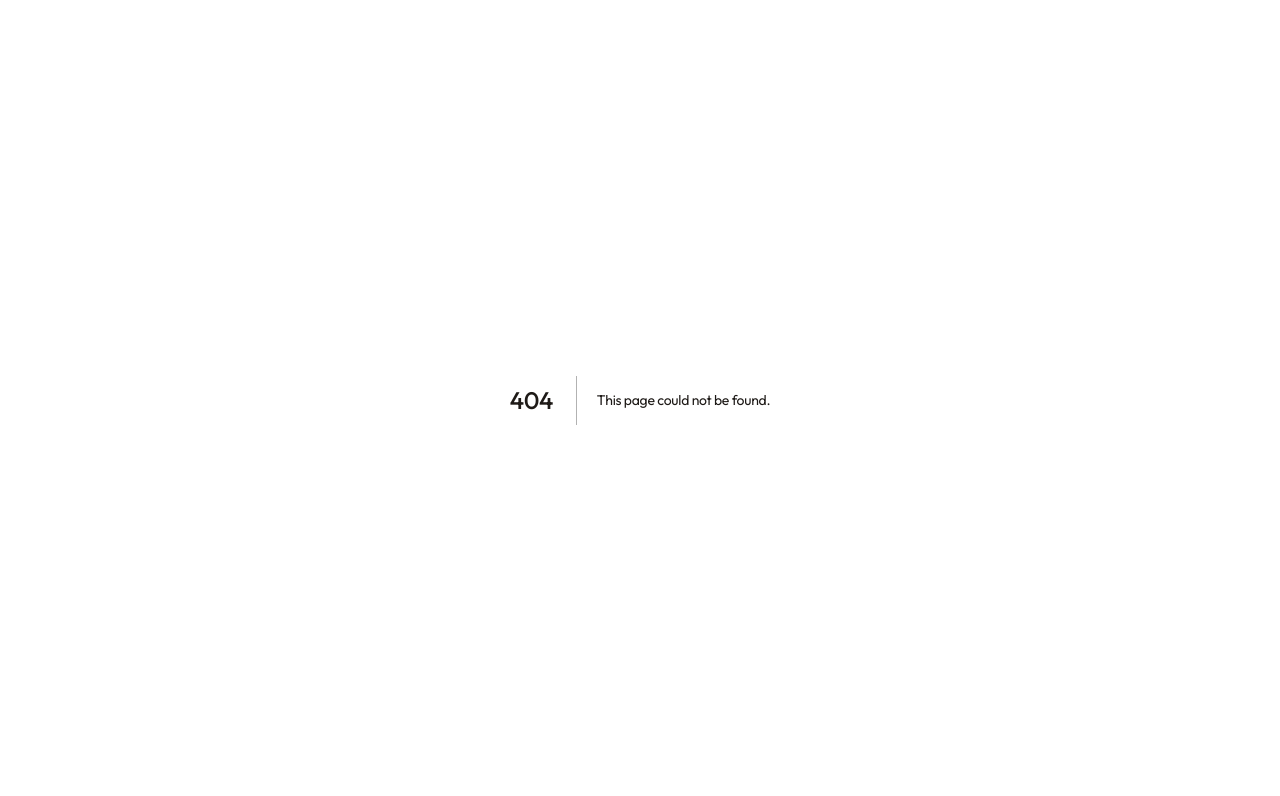
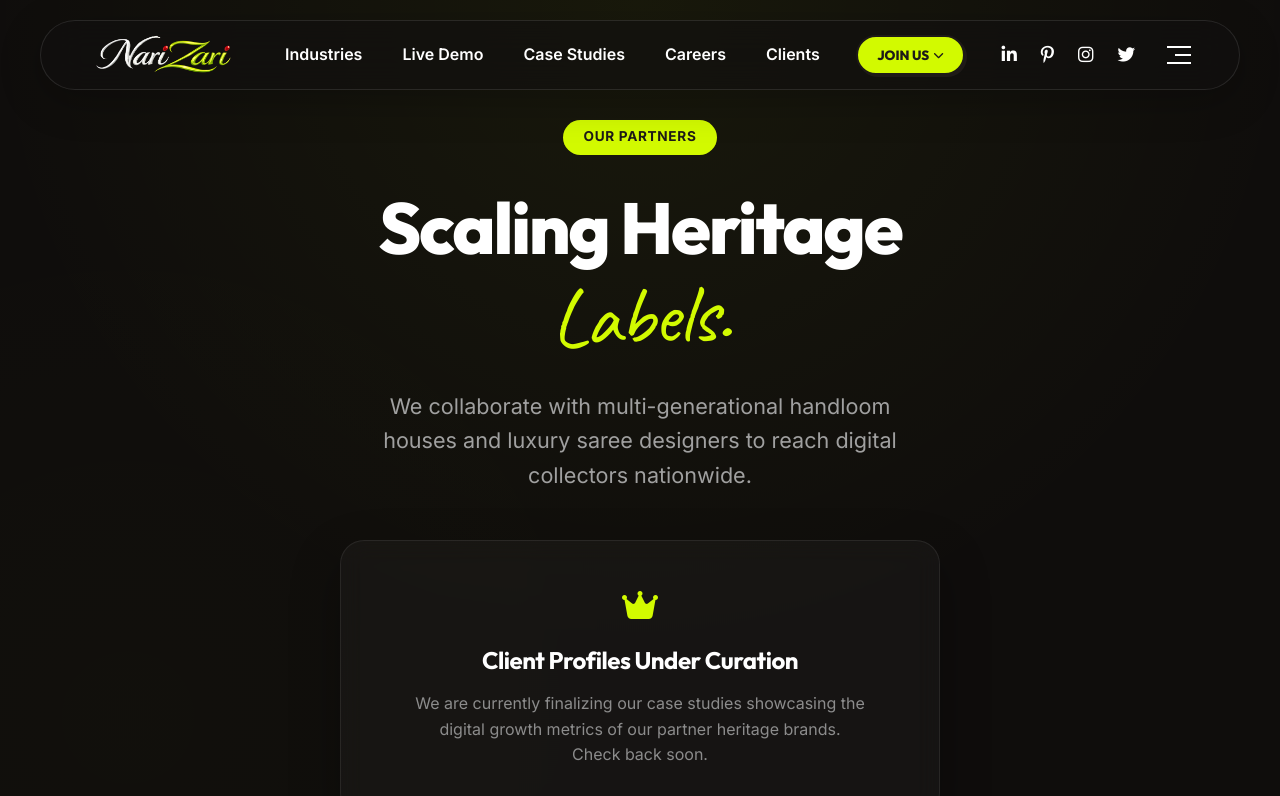
Before and after one commit to nihalkumar5/narizari_new, a Next.js app: page /clients in a window 1280 px wide. Before the commit this address had no page. Shown: the top 796 px of the page. Built offline with nearby package versions, Linux system fonts and the light colour scheme; a web font is replaced by a local one.

Commit message:
feat: add clients navigation, connect us cta and refine contact page copywriting with styling

```diff
--- /dev/null
+++ b/src/app/clients/layout.js
@@ -0,0 +1,8 @@
+export const metadata = {
+  title: "Our Clients",
+  description: "NariZari scales premium heritage brands and Varanasi saree labels nationwide.",
+};
+
+export default function ClientsLayout({ children }) {
+  return <>{children}</>;
+}
--- /dev/null
+++ b/src/app/clients/page.js
@@ -0,0 +1,120 @@
+"use client";
+
+import Navbar from '@/components/Navbar';
+import Footer from '@/components/Footer';
+
+export default function ClientsPage() {
+  return (
+    <>
+      <Navbar />
+      <main style={{
+        backgroundColor: '#0f0d0c',
+        backgroundImage: 'radial-gradient(circle at 50% 0%, rgba(210, 250, 0, 0.05), transparent 60%), radial-gradient(circle at 10% 80%, rgba(210, 250, 0, 0.01), transparent 40%)',
+        color: '#FFFFFF',
+        minHeight: '100vh',
+        paddingTop: '120px',
+        paddingBottom: '80px',
+        display: 'flex',
+        flexDirection: 'column',
+        justifyContent: 'space-between',
+        fontFamily: 'var(--font-body)'
+      }}>
+        <div style={{
+          maxWidth: '800px',
+          margin: '0 auto',
+          padding: '0 2rem',
+          textAlign: 'center',
+          flexGrow: 1,
+          display: 'flex',
+          flexDirection: 'column',
+          justifyContent: 'center',
+          alignItems: 'center'
+        }}>
+          <span className="section-subtitle" style={{
+            color: 'var(--color-navy)',
+            background: 'var(--color-accent)',
+            padding: '0.4rem 1.25rem',
+            borderRadius: '100px',
+            display: 'inline-block',
+            fontWeight: '700',
+            marginBottom: '2rem',
+            fontSize: '0.85rem',
+            textTransform: 'uppercase',
+            letterSpacing: '0.05em'
+          }}>
+            Our Partners
+          </span>
+
+          <h1 style={{
+            fontSize: 'clamp(2.5rem, 6vw, 4.5rem)',
+            fontWeight: '800',
+            lineHeight: '1.15',
+            color: '#FFFFFF',
+            marginBottom: '1.5rem',
+            letterSpacing: '-0.03em'
+          }}>
+            Scaling Heritage <br/>
+            <span style={{
+              fontFamily: 'var(--font-caveat), cursive',
+              color: 'var(--color-accent)',
+              fontSize: '1.15em',
+              fontWeight: '400',
+              display: 'inline-block',
+              transform: 'rotate(-2deg)'
+            }}>
+              Labels.
+            </span>
+          </h1>
+
+          <p style={{
+            fontSize: 'clamp(1.1rem, 2.5vw, 1.35rem)',
+            color: '#a0a0a0',
+            lineHeight: '1.6',
+            maxWidth: '600px',
+            margin: '0 auto 3rem auto',
+            fontWeight: '400'
+          }}>
+            We collaborate with multi-generational handloom houses and luxury saree designers to reach digital collectors nationwide.
+          </p>
+
+          <div className="glass-card" style={{
+            background: 'rgba(255, 255, 255, 0.03)',
+            border: '1px solid rgba(255, 255, 255, 0.08)',
+            backdropFilter: 'blur(12px)',
+            borderRadius: '24px',
+            padding: '3rem 2rem',
+            width: '100%',
+            maxWidth: '650px',
+            textAlign: 'center',
+            boxShadow: '0 20px 50px rgba(0, 0, 0, 0.3)'
+          }}>
+            <i className="fas fa-crown" style={{
+              fontSize: '2rem',
+              color: 'var(--color-accent)',
+              marginBottom: '1.5rem',
+              display: 'block'
+            }}></i>
+            <h3 style={{
+              color: '#FFFFFF',
+              marginBottom: '1rem',
+              fontSize: '1.5rem',
+              fontWeight: '700'
+            }}>
+              Client Profiles Under Curation
+            </h3>
+            <p style={{
+              color: '#8c8c8c',
+              fontSize: '1rem',
+              lineHeight: '1.6',
+              margin: '0 auto',
+              maxWidth: '450px'
+            }}>
+              We are currently finalizing our case studies showcasing the digital growth metrics of our partner heritage brands. Check back soon.
+            </p>
+          </div>
+        </div>
+      </main>
+      <Footer />
+    </>
+  );
+}
--- a/src/app/globals.css
+++ b/src/app/globals.css
@@ -1721,6 +1721,52 @@
     display: flex;
     align-items: center;
     gap: 1.25rem;
+  }
+
+  .btn-primary-cta {
+    background-color: var(--color-navy);
+    color: #D6F500;
+    border: 2px solid var(--color-navy);
+    font-weight: 600;
+    padding: 0.8rem 2rem;
+    font-size: 1rem;
+    border-radius: 8px;
+    transition: all 0.3s cubic-bezier(0.25, 0.8, 0.25, 1);
+    text-decoration: none;
+    display: inline-flex;
+    align-items: center;
+    justify-content: center;
+  }
+
+  .btn-primary-cta:hover {
+    background-color: #D2FA00; /* var(--color-accent) */
+    color: var(--color-navy);
+    border-color: #D2FA00;
+    transform: translateY(-3px) scale(1.02);
+    box-shadow: 0 12px 30px rgba(210, 250, 0, 0.3);
+  }
+
+  .btn-outline-navy {
+    background: transparent;
+    color: var(--color-navy);
+    border: 2px solid var(--color-navy);
+    font-weight: 600;
+    padding: 0.8rem 2rem;
+    font-size: 1rem;
+    border-radius: 8px;
+    transition: all 0.3s cubic-bezier(0.25, 0.8, 0.25, 1);
+    text-decoration: none;
+    display: inline-flex;
+    align-items: center;
+    justify-content: center;
+  }
+
+  .btn-outline-navy:hover {
+    background-color: var(--color-white);
+    color: var(--color-navy);
+    border-color: var(--color-navy);
+    transform: translateY(-3px) scale(1.02);
+    box-shadow: 0 12px 30px rgba(30, 26, 23, 0.1);
   }
 
   .btn-secondary-outline {
--- a/src/app/page.js
+++ b/src/app/page.js
@@ -1,4 +1,4 @@
-
+import Link from 'next/link';
 import Navbar from '@/components/Navbar';
 import Footer from '@/components/Footer';
 import ClientLogic from '@/components/ClientLogic';
@@ -44,7 +44,8 @@ export default function Home() {
             </ScrollReveal>
 
             <div className="hero-cta-group" style={{"marginTop":"1rem"}}>
-              <a href="#contact" className="btn btn-dark-pill" style={{"backgroundColor":"var(--color-navy)","color":"#D6F500","fontWeight":"600","padding":"0.8rem 2rem","fontSize":"1rem"}}>Get started</a>
+              <a href="#contact" className="btn btn-primary-cta">Get started</a>
+              <Link href="/contact" className="btn btn-outline-navy">Connect Us</Link>
             </div>
 
             <div className="hero-trusted-stack" style={{"display":"flex","alignItems":"center","gap":"1rem","marginTop":"1rem"}}>
--- a/src/components/Navbar.jsx
+++ b/src/components/Navbar.jsx
@@ -47,6 +47,7 @@ export default function Navbar({ variant = "default" }) {
             <li><Link href="/demo" className="nav-link">Live Demo</Link></li>
             <li><Link href="/case-studies" className="nav-link">Case Studies</Link></li>
             <li><Link href="/careers" className="nav-link">Careers</Link></li>
+            <li><Link href="/clients" className="nav-link">Clients</Link></li>
           </ul>
 
           <div className="nav-join-dropdown">
@@ -144,6 +145,11 @@ export default function Navbar({ variant = "default" }) {
                 <span className="drawer-link-num">09.</span> Careers
               </Link>
             </li>
+            <li>
+              <Link href="/clients" className="drawer-link" onClick={() => setDrawerOpen(false)}>
+                <span className="drawer-link-num">10.</span> Clients
+              </Link>
+            </li>
             <li style={{ marginTop: '1.5rem', display: 'flex', justifyContent: 'center' }}>
               <div className="nav-join-dropdown mobile-join-dropdown">
                 <button
```
Also changed, not shown: src/app/contact/contact.css (+4 -4 lines), src/app/contact/page.js (+18 -4 lines).
